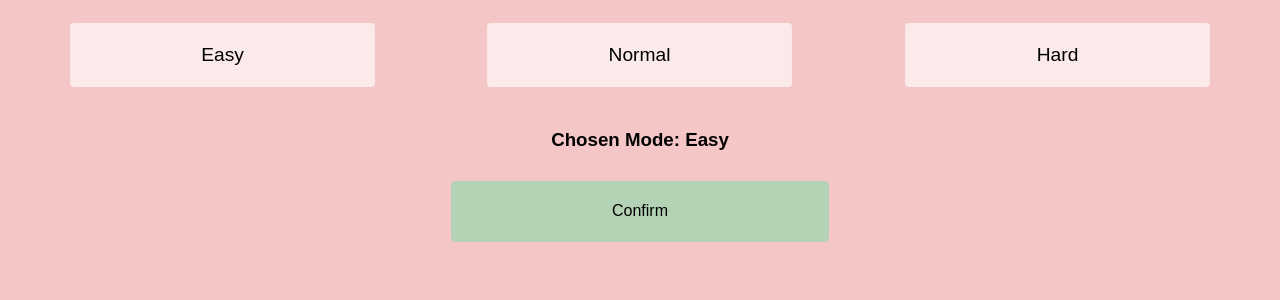
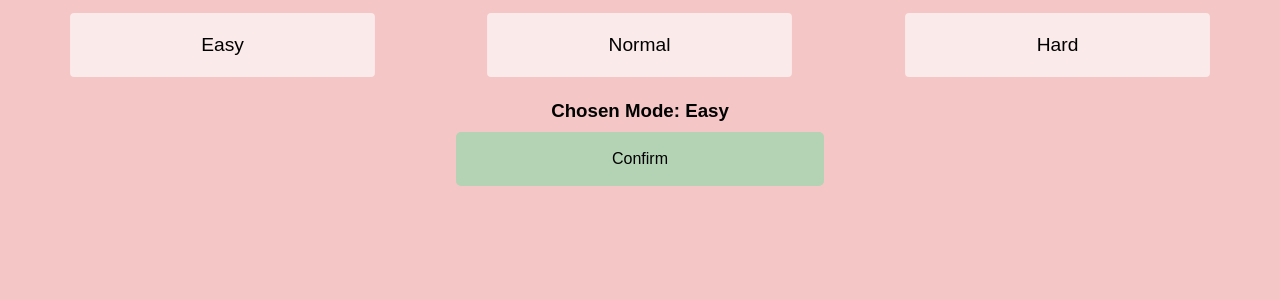
Before and after one commit to cutehamster290-tech/Fighting-game, a React (Vite) app: page / in a window 1280 px wide. Shown: the top 300 px of the page. Built offline with nearby package versions, Linux system fonts and the light colour scheme.

Commit message:
Fixed some css problems

```diff
--- a/src/Game.tsx
+++ b/src/Game.tsx
@@ -4,7 +4,7 @@ export function Game() {
     const Abilities = ['Attack', 'Defend', 'Regen']
 
     return (
-        <div id="Main">
+        <div id="Game">
             <div id="Abilities">
                 {Abilities.map((a) => (
                     <button key={a}>{a}</button>
--- a/src/Menu.tsx
+++ b/src/Menu.tsx
@@ -20,7 +20,7 @@ export const Menu = ({ changeScreen }: cs) => {
     }
 
   return (
-    <div id="Main">
+    <div id="Menu">
       <div id='Mode'> {Modes.map((m) => (
             <button key={m} onClick={() => changeMode(m)}>{m}</button>
         ))}
--- a/src/css/Game.css
+++ b/src/css/Game.css
@@ -1,11 +1,12 @@
-#Main {
+#Game {
     width: 100dvw;
     height: 100dvh;
-    display: flex;
+    display: grid;
+    grid-template-rows: 1fr 10fr;
+    justify-items: center;
+    align-items: start;
+    gap: 10px;
     padding: 10px;
-    flex-direction: column;
-    align-items: center;
-    gap: 10px;
 
     canvas {
         width: 97%;
--- a/src/css/Menu.css
+++ b/src/css/Menu.css
@@ -4,7 +4,7 @@
     align-items: center;
 }
 
-#Main {
+#Menu {
     display: grid;
     grid-template-rows: repeat(2, .1fr) 1fr;
     justify-items: center;
@@ -18,7 +18,7 @@
 
     #Confirm {
         width: 30%;
-        height: 10%;
+        height: 60%;
         align-self: flex-start;
         background-color: rgb(180, 210, 180);
 
```
